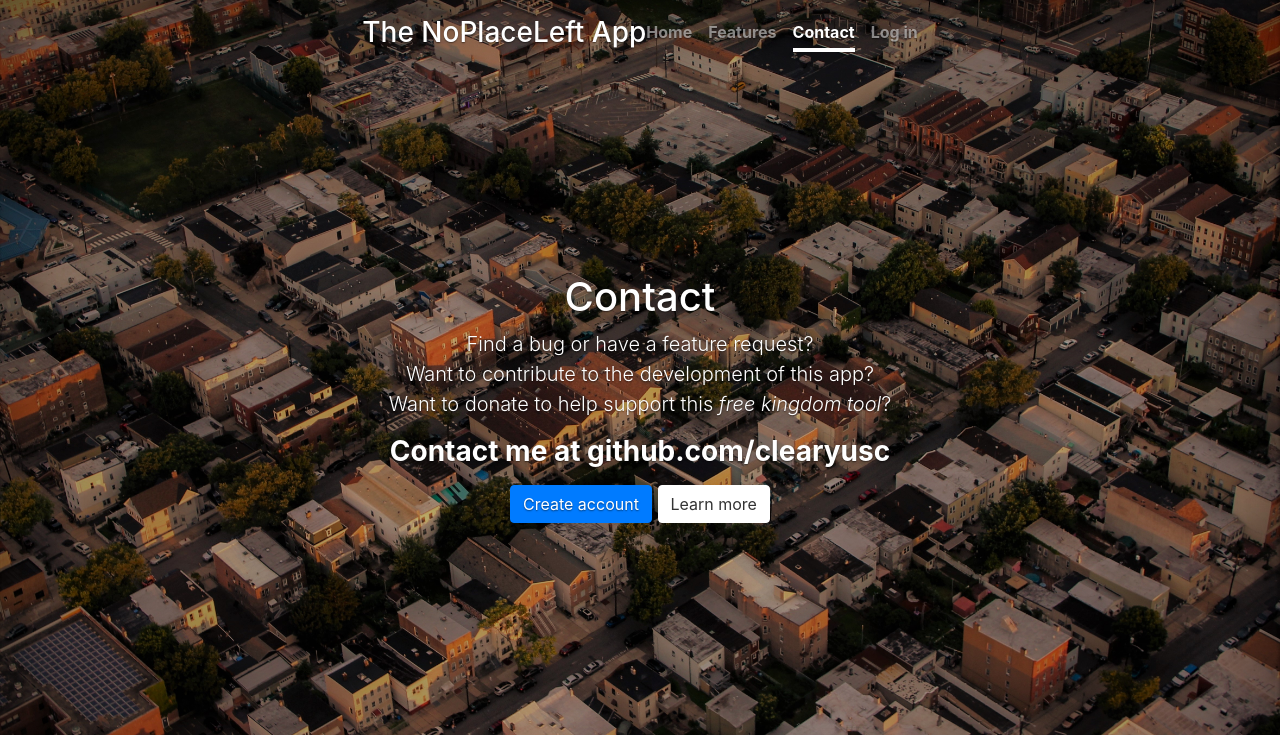
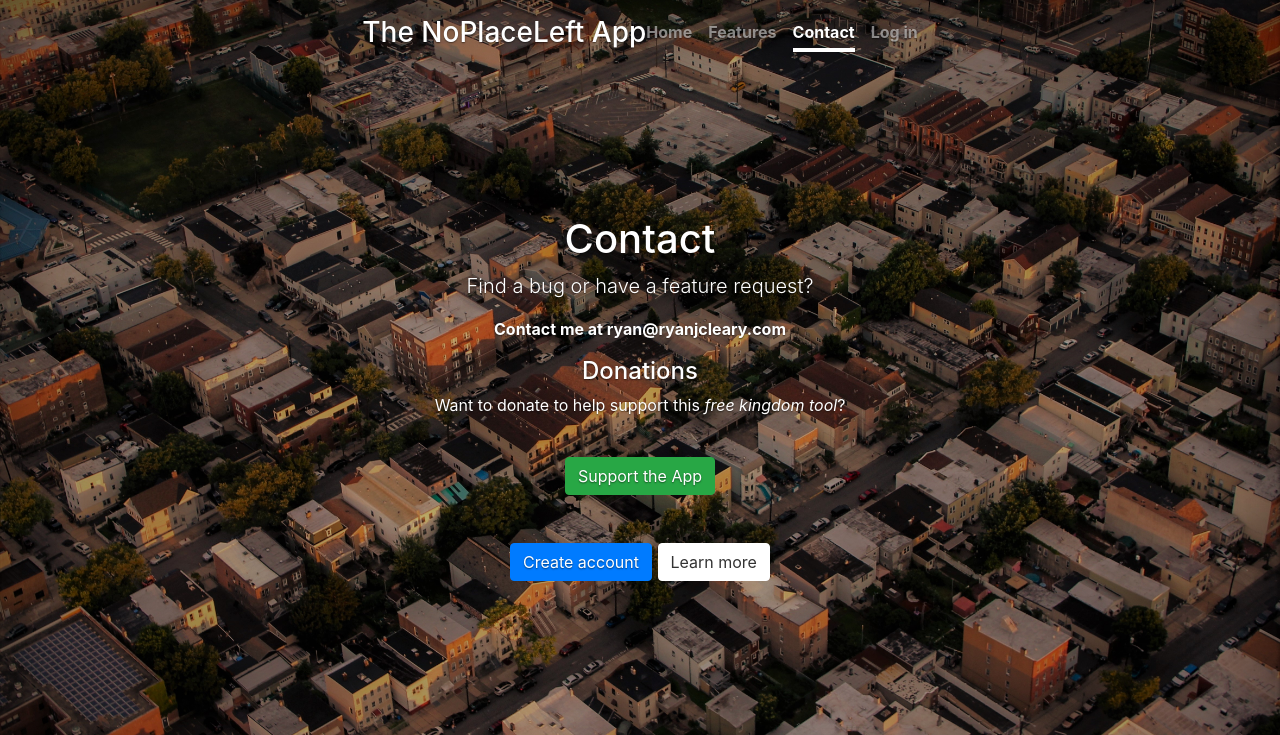
Before and after one commit to clearyusc/npl_app, a Django app: page /contact/ in a window 1280 px wide. Shown: the top 735 px of the page. Run offline with Django 3.2, Linux system fonts and the light colour scheme; some libraries are stand-ins or nearby versions.

Commit message:
added patreon link

```diff
--- a/templates/registration/contact.html
+++ b/templates/registration/contact.html
@@ -13,10 +13,14 @@
 <h1 class="cover-heading">Contact</h1>
 <p class="lead">
     Find a bug or have a feature request?<br />
-    Want to contribute to the development of this app?<br />
-    Want to donate to help support this <em>free kingdom tool</em>?<br />
-    <h3><strong>Contact me at github.com/clearyusc</strong></h3>
+    <p><strong>Contact me at ryan@ryanjcleary.com</strong></p>
 </p>
+<h4>Donations</h4>
+<p>Want to donate to help support this <em>free kingdom tool</em>?</p><br />
+<div class="row d-flex justify-content-around">
+    <a class="btn btn-large btn-success" href="http://patreon.com/ryanjcleary" target="_blank">Support the App</a>
+</div>
+<br /><br />
 <p class="lead">
     <a class="btn btn-primary" href="{% url 'npl:signup' %}">Create account</a>
     <a  class="btn btn-secondary" href="{% url 'npl:features' %}">Learn more</a>
```
